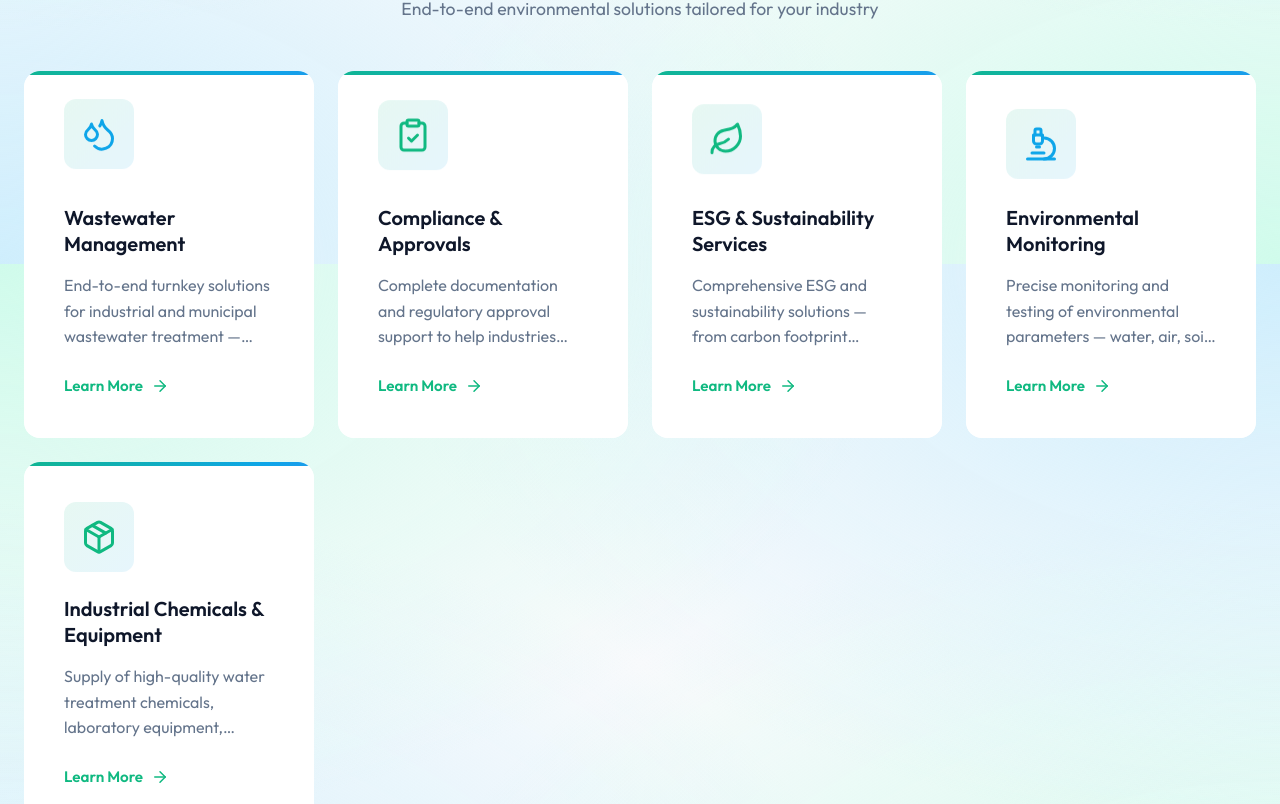
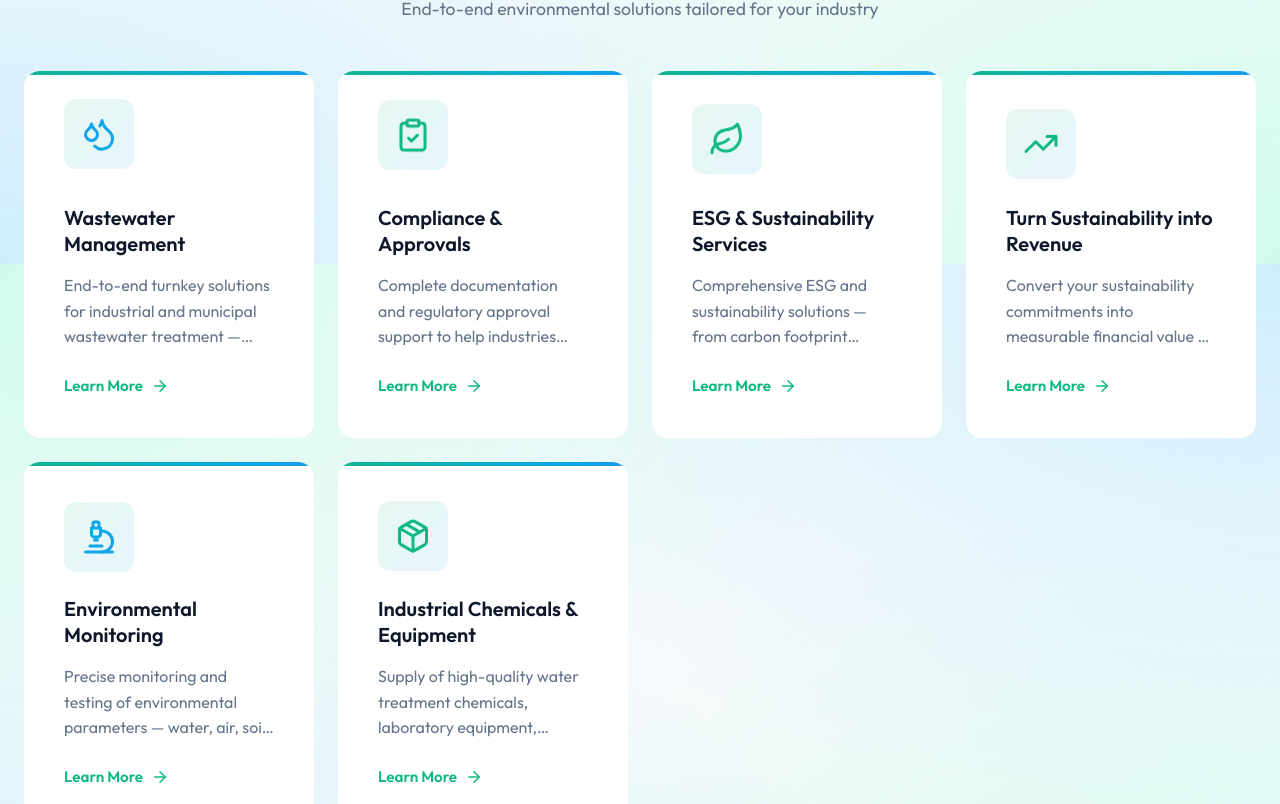
Before and after one commit to ShubhamPatil5959/sarvam-enviro-ui, a React (Vite) app: page / in a window 1280 px wide. Shown: the part 1336-2140 px from the top of the page. Built offline with nearby package versions, Linux system fonts and the light colour scheme.

Commit message:
new service added

```diff
--- a/src/data/services.ts
+++ b/src/data/services.ts
@@ -1,4 +1,4 @@
-import { ClipboardCheck, Droplets, Leaf, Microscope, Package } from 'lucide-react';
+import { ClipboardCheck, Droplets, Leaf, Microscope, Package, TrendingUp } from 'lucide-react';
 import type { LucideIcon } from 'lucide-react';
 
 export interface ServiceData {
@@ -70,6 +70,25 @@ export const services: ServiceData[] = [
     color: 'var(--color-primary)',
   },
   {
+    slug: 'carbon-sustainability',
+    icon: TrendingUp,
+    title: 'Turn Sustainability into Revenue',
+    description: 'Convert your sustainability commitments into measurable financial value — through carbon project development, carbon credit management, circular economy solutions, and renewable energy certificate services.',
+    features: ['Carbon Project Development', 'Carbon Credit Management', 'Circular Economy & EPR', 'IREC Services'],
+    details: [
+      'Carbon Project Feasibility Studies & Baseline Assessment',
+      'Project Design & Methodology Selection (Verra, Gold Standard)',
+      'Regulatory Approvals, LOAs & Government Liaisoning',
+      'Community Engagement with Farmers, FPOs & NGOs',
+      'Monitoring, Reporting & Verification (MRV) Systems',
+      'Carbon Credit Certification, Issuance & Trading Strategy',
+      'Plastic Credit Solutions & EPR Advisory & Trading',
+      'Waste-to-Energy Project Support',
+      'IREC Registration, Compliance & Trading & Monetization',
+    ],
+    color: 'var(--color-primary)',
+  },
+  {
     slug: 'environmental-monitoring',
     icon: Microscope,
     title: 'Environmental Monitoring',
--- a/src/pages/Home.tsx
+++ b/src/pages/Home.tsx
@@ -119,7 +119,7 @@ export default function Home() {
             Download our comprehensive corporate brochure to learn more about our services, methodologies, and commitment to the environment.
           </p>
           <div style={{ padding: '1rem' }}>
-            <a href="/Sarvam%20Brochure_latest.pdf" download="Sarvam Brochure_latest.pdf" className="btn glass btn-ripple-white" style={{ color: 'var(--color-primary)', padding: '1rem 2.5rem', fontSize: '1.1rem' }}>
+            <a href="/Sarvam%20Enviro%20Solutions%20Pvt.%20Ltd.%20Brochure..pdf" download="Sarvam Enviro Solutions Pvt. Ltd. Brochure..pdf" className="btn glass btn-ripple-white" style={{ color: 'var(--color-primary)', padding: '1rem 2.5rem', fontSize: '1.1rem' }}>
               <Download size={24} />
               Download Brochure PDF
             </a>
--- a/src/pages/ServiceDetail.tsx
+++ b/src/pages/ServiceDetail.tsx
@@ -189,7 +189,7 @@ export default function ServiceDetail() {
             <Link to="/contact" className="btn glass btn-ripple-white" style={{ color: 'var(--color-primary)', padding: '1rem 2rem', fontSize: '1.05rem' }}>
               Contact Us
             </Link>
-            <a href="/Sarvam%20Enviro%20Brochure.pdf" download="Sarvam Enviro Brochure.pdf" className="btn" style={{ background: 'rgba(255,255,255,0.15)', color: 'white', border: '1px solid rgba(255,255,255,0.3)', padding: '1rem 2rem', fontSize: '1.05rem' }}>
+            <a href="/Sarvam%20Enviro%20Solutions%20Pvt.%20Ltd.%20Brochure..pdf" download="Sarvam Enviro Solutions Pvt. Ltd. Brochure..pdf" className="btn" style={{ background: 'rgba(255,255,255,0.15)', color: 'white', border: '1px solid rgba(255,255,255,0.3)', padding: '1rem 2rem', fontSize: '1.05rem' }}>
               Download Brochure
             </a>
           </div>
```
Also changed, not shown: 2 other files (tests, documents, lock files or other folders).
